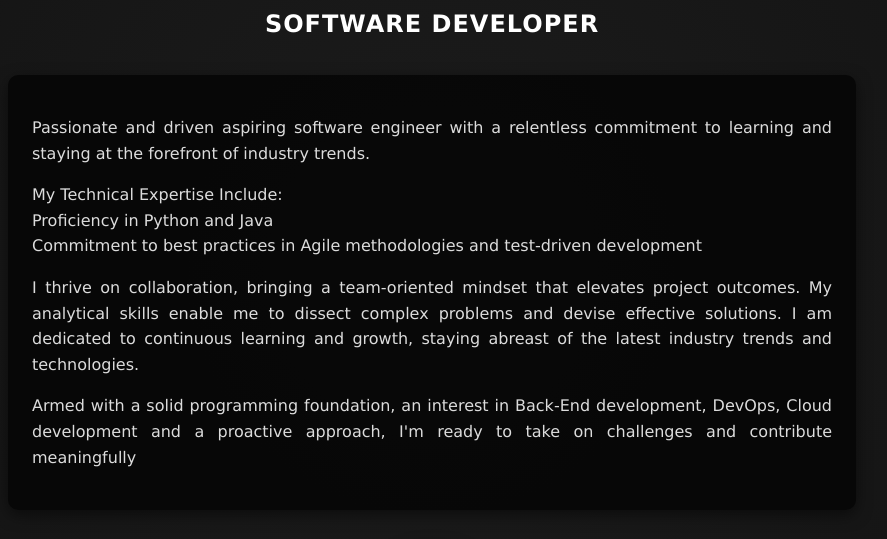
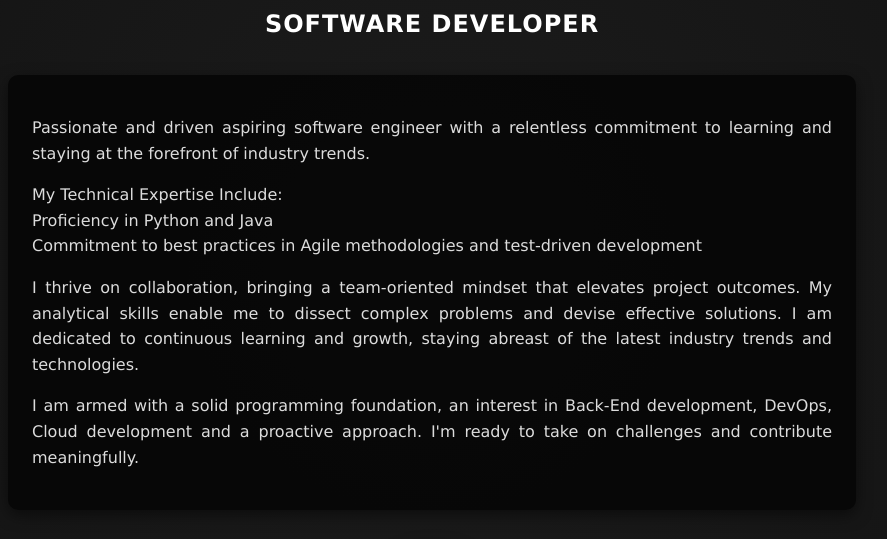
Before and after one commit to KJ-Tsatsi/professional-profile, a plain HTML site: page index.html in a window 1280 px wide. Shown: the part 245-784 px from the top of the page, without its empty margins (208-1095 px from the left). Drawn offline with Linux system fonts and the light colour scheme.

Commit message:
Cleaned up some code

```diff
--- a/index.html
+++ b/index.html
@@ -6,6 +6,7 @@
     <title>Kamogelo Tsatsi | Resume</title>
     <link rel="stylesheet" href="style.css">
 </head>
+
 <body>
     <div>
         <div id="introduction">
@@ -30,8 +31,8 @@
                     I am dedicated to continuous learning and growth, staying abreast of the latest industry trends and technologies.
                 </p>
                 <p>
-                    Armed with a solid programming foundation, an interest in Back-End development, DevOps, Cloud development
-                    and a proactive approach, I'm ready to take on challenges and contribute meaningfully
+                    I am armed with a solid programming foundation, an interest in Back-End development, DevOps, Cloud development
+                    and a proactive approach. I'm ready to take on challenges and contribute meaningfully.
                 </p>
             </div>
             <div id="profile-image">
@@ -62,7 +63,6 @@
                 </div>
             </div>
         </div>
-
 
         <div id="experience-section">
             <h1>Experience</h1>
@@ -124,7 +124,6 @@
                         <path d="M152.8 15H17C10.5 15 5 20.4 5 27V171c30.7-11.8 76.8-22 108.7-21.5a989.7 989.7 0 0 1 39-134.5Z" fill="url(#a)"/>
                         <path d="M190.7 4.9c-9.6-8.6-21.3-5.2-32.8 5a81.4 81.4 0 0 0-5.1 5c-19.7 21-38 59.7-43.7 89.2a81.5 81.5 0 0 1 5.8 17.7l.8 3.5-.9-2.8a173.8 173.8 0 0 0-.8-2 172 172 0 0 0-6.4-12.1l-3.5 11c4.5 8.2 7.3 22.4 7.3 22.4l-1.4-4.1c-1-2.9-6-11.7-7.2-13.7-2 7.5-2.8 12.6-2.1 13.8 1.4 2.4 2.7 6.5 4 11a257.6 257.6 0 0 1 4.6 25c-.3 8.6-.1 17.6.5 25.7a91 91 0 0 0 4.7 24.8l1.5-.8a111 111 0 0 1-3.9-37c.9-22.5 6-49.5 15.6-77.7 16-42.5 38.4-76.6 58.8-93-18.6 17-43.8 71.4-51.4 91.6a365.7 365.7 0 0 0-18 64c6.2-19 26.4-27.2 26.4-27.2s9.8-12.2 21.4-29.6a210 210 0 0 0-22.1 6l-7.1 3s18.1-11 33.7-16C191 73.8 214.2 25.9 190.7 4.9" fill="#003B57"/>
                       </svg>
-
                 </li>
                 <li class="skill">
                     <svg xmlns="http://www.w3.org/2000/svg" preserveAspectRatio="xMidYMid" viewBox="0 0 256 256">
@@ -137,8 +136,8 @@
                 </li>
             </ul>
         </div>
+    </div>
 
-    </div>
     <footer id="socials-section">
         <div>
             <div id="copyright">
@@ -149,7 +148,6 @@
                     <svg xmlns="http://www.w3.org/2000/svg" preserveAspectRatio="xMidYMid" viewBox="0 0 256 256">
                         <path d="M218.123 218.127h-37.931v-59.403c0-14.165-.253-32.4-19.728-32.4-19.756 0-22.779 15.434-22.779 31.369v60.43h-37.93V95.967h36.413v16.694h.51a39.907 39.907 0 0 1 35.928-19.733c38.445 0 45.533 25.288 45.533 58.186l-.016 67.013ZM56.955 79.27c-12.157.002-22.014-9.852-22.016-22.009-.002-12.157 9.851-22.014 22.008-22.016 12.157-.003 22.014 9.851 22.016 22.008A22.013 22.013 0 0 1 56.955 79.27m18.966 138.858H37.95V95.967h37.97v122.16ZM237.033.018H18.89C8.58-.098.125 8.161-.001 18.471v219.053c.122 10.315 8.576 18.582 18.89 18.474h218.144c10.336.128 18.823-8.139 18.966-18.474V18.454c-.147-10.33-8.635-18.588-18.966-18.453" fill="#0A66C2"/>
                     </svg>
-
                 </a>
                 <a href="https://github.com/KJ-Tsatsi">
                     <svg
@@ -168,7 +166,7 @@
                           <path fill="#ea4335" d="M116.364 251V99.727L256 204.455 395.636 99.727V251L256 355.727z"/>
                           <path fill="#c5221f" fill-rule="nonzero" d="M0 117.182v46.545L116.364 251V99.727L83.782 75.291C49.25 49.4 0 74.04 0 117.18z"/>
                         </g>
-                      </svg>
+                    </svg>
                 </a>
             </div>
         </div>
--- a/style.css
+++ b/style.css
@@ -36,7 +36,6 @@ h1, h2, h3 {
     display: block;
     font-size: 3rem;
     font-weight: bold;
-    animation: fadeIn 2s ease;
 }
 
 #introduction h2 {
@@ -64,7 +63,6 @@ h1, h2, h3 {
 
 #profile-image {
     margin-top: 2rem;
-    animation: bounceIn 2s;
 }
 
 #profile-image img {
```
